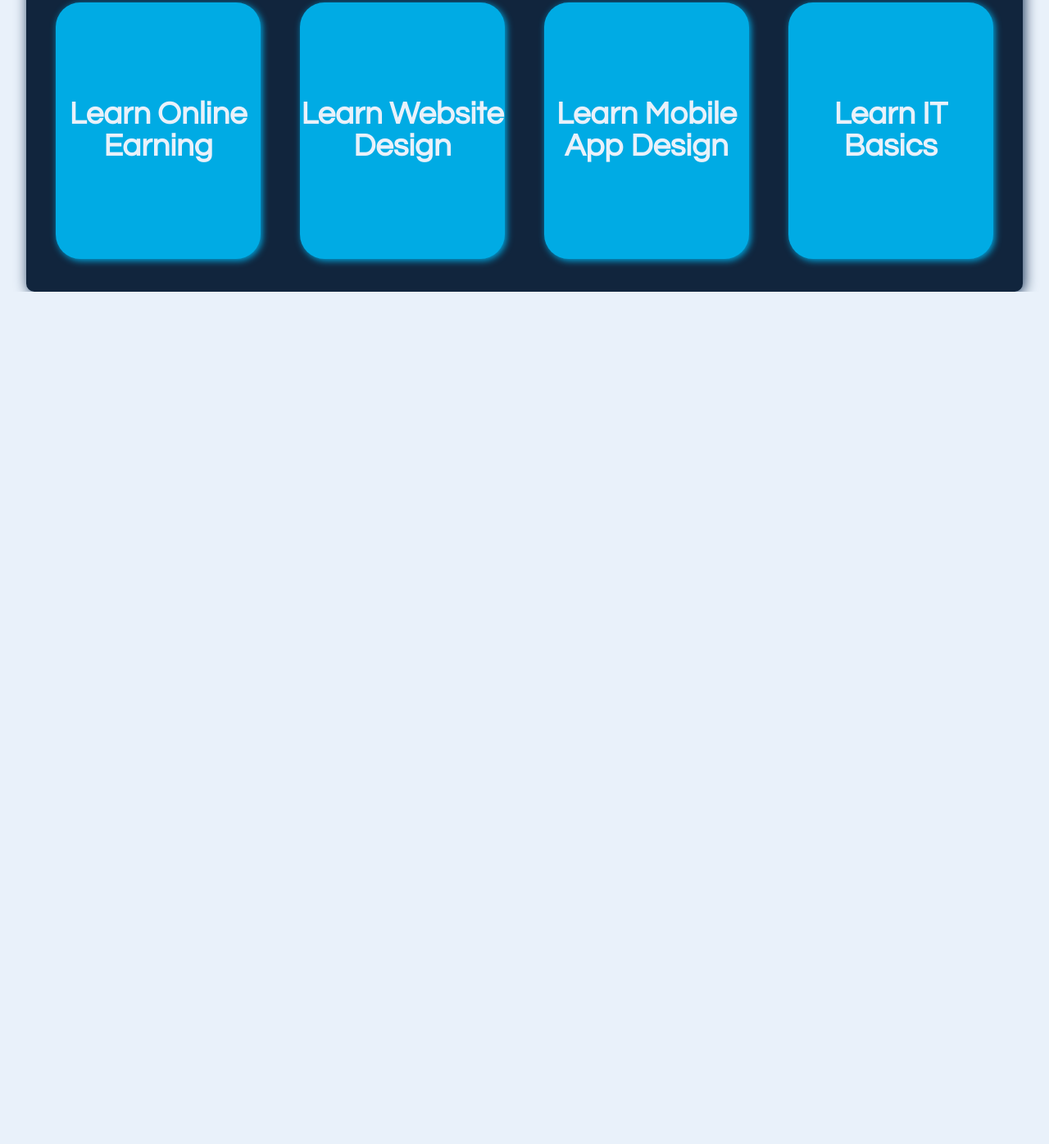
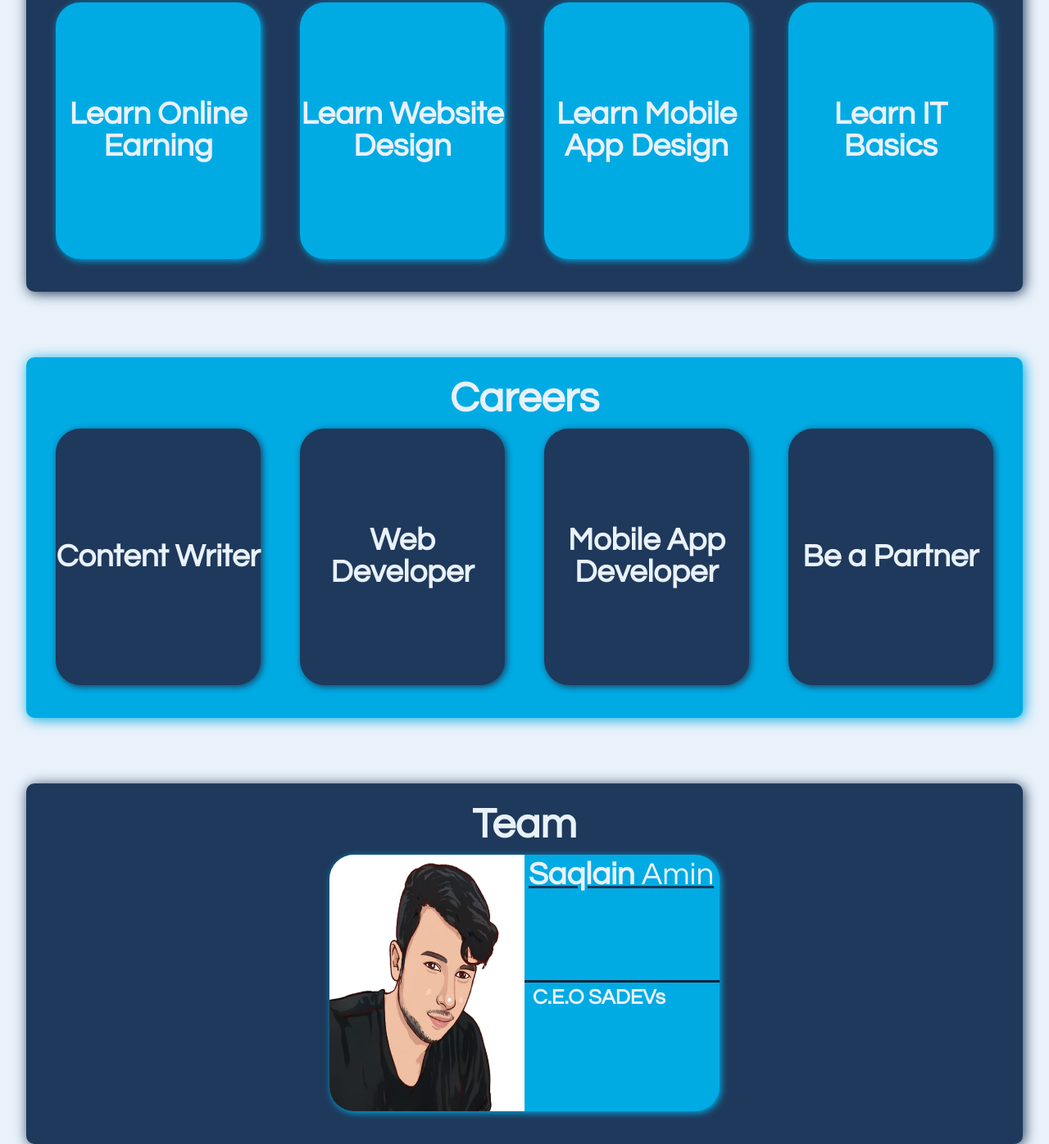
Before and after one commit to mrsaqlain75/SADEVs-website, a plain HTML site: page index.html in a window 1280 px wide. Shown: the part 1006-2402 px from the top of the page at 82% size. Before the commit the page ends 1362 px from the top, so only its background shows below. Drawn offline with Linux system fonts and the light colour scheme.

Commit message:
Team Card is also created

```diff
--- a/index-styles.css
+++ b/index-styles.css
@@ -209,7 +209,7 @@ header .dropdown:hover .dropdown-content {
 .course-card{
     width:95%;
     height:55vh;
-    background-color: #11253d;
+    background-color: #1e395b;
     border-radius: 10px;
     display:flex;
     flex-direction: column;
@@ -217,21 +217,6 @@ header .dropdown:hover .dropdown-content {
     justify-content: center;
     margin-top:10vh;
     align-items: center;
-}
-
-#services{
-    text-align: center;
-    font-size: 4vw;
-    font-family: Century Gothic;
-    color:#E9F1FA;
-    font-weight: bold;
-}
-.service-list{
-    width: 98%;
-    height: 75%;
-    display:flex;
-    justify-content: space-around;
-    margin-top: 10px;
 }
 .course{
     width: 21%;
@@ -258,6 +243,106 @@ header .dropdown:hover .dropdown-content {
 
 
 
+/*Careers Card Starts here...*/
+.career-card{
+    width:95%;
+    height:55vh;
+    background-color: #00abe4;
+    border-radius: 10px;
+    display:flex;
+    flex-direction: column;
+    box-shadow: 2px 2px 16px #00abe4;
+    justify-content: center;
+    margin-top:10vh;
+    align-items: center;
+}
+.career{
+    width: 21%;
+    height: 95%;
+    background-color: #1e395b;
+    border-radius: 30px;
+    box-shadow: 2px 2px 8px #1e395b;
+    display:flex;
+    justify-content: center;
+    align-items: center;
+    transition: background-color 0.3s;
+}
+.career p{
+    text-align: center;
+    font-size: 3vw;
+    font-family: Century Gothic;
+    color:#E9F1FA;
+    font-weight: bold;
+    text-align: center;
+}
+.career:hover{
+    background-color: #11253d;
+}
+
+
+/*Team Card Starts here...*/
+.team-card{
+    width:95%;
+    height:55vh;
+    background-color: #1e395b;
+    border-radius: 10px;
+    display:flex;
+    flex-direction: column;
+    box-shadow: 2px 2px 16px #1e395b;
+    justify-content: center;
+    align-items: center;
+    margin-top:10vh;
+}
+
+.team-list{
+    width: 98%;
+    height: 75%;
+    display:flex;
+    justify-content: space-around;
+    margin-top: 10px;
+}
+.team{
+    width:40%;
+    height:95%;
+    background-color: #00abe4;
+    display:flex;
+    flex-direction: row;
+    border-radius: 30px;
+    box-shadow: 2px 2px 8px #00abe4;
+}
+.desc{
+    width:50%;
+    display: flex;
+    flex-direction: column;
+}
+.desc .mem{
+    padding:5px 0 0 10px;
+    font-family: century gothic;
+    color:#E9F1FA;
+    font-weight: bold;
+    font-size: 3vh;
+
+}
+.desc .member-name{
+    font-size: 3vw;
+    font-weight: bold;
+    height:50%;
+    padding:5px;
+    color:#E9F1FA;
+    border-bottom: 3px solid #11253d;
+    text-decoration:underline;
+    text-decoration-color: #1e395b;
+}
+.desc .member-des{
+    font-size: 2vw;
+}
+/*Team member card here...*/
+
+.pic{
+    width:50%;
+    border-top-left-radius: 30px;
+    border-bottom-left-radius: 30px;
+}
 
 
 
--- a/index.html
+++ b/index.html
@@ -52,6 +52,8 @@
         </div>
     </div>
 
+    <!--A picture to be inserted here...-->
+
     <div class="course-card">
         <p id="services">Online Courses</p>
         <div class="service-list">
@@ -64,10 +66,32 @@
     </div>
 
 
-    <!--Create a Careers Card-->
+    <div class="career-card">
+        <p id="services">Careers</p>
+        <div class="service-list">
+            <div class="career service4"><p>Content Writer</p></div>
+            <div class="career service1"><p>Web Developer</p></div>
+            <div class="career service2"><p>Mobile App Developer</p></div>
+            <div class="career service3"><p>Be a Partner</p></div>
+
+        </div>
+    </div>
 
 
-    <!--Create a Team Card-->
+    <div class="team-card">
+        <p id="services">Team</p>
+        <div class="team-list">
+            <div class="team team1">
+                <img class="pic pic1" src="Images/team1.jpg" alt="team member picture">
+                <div class="desc desc1">
+                    <p class="mem member-name member-name1">Saqlain <span style="font-weight: normal;">Amin</span></p>
+                    <p class="mem member-des member-des1">C.E.O SADEVs</p>
+                </div>
+            </div>
+
+
+        </div>
+    </div>
 
 
     <!--Create a Footer-->
```
Also changed, not shown: Images/team1.jpg (added).
